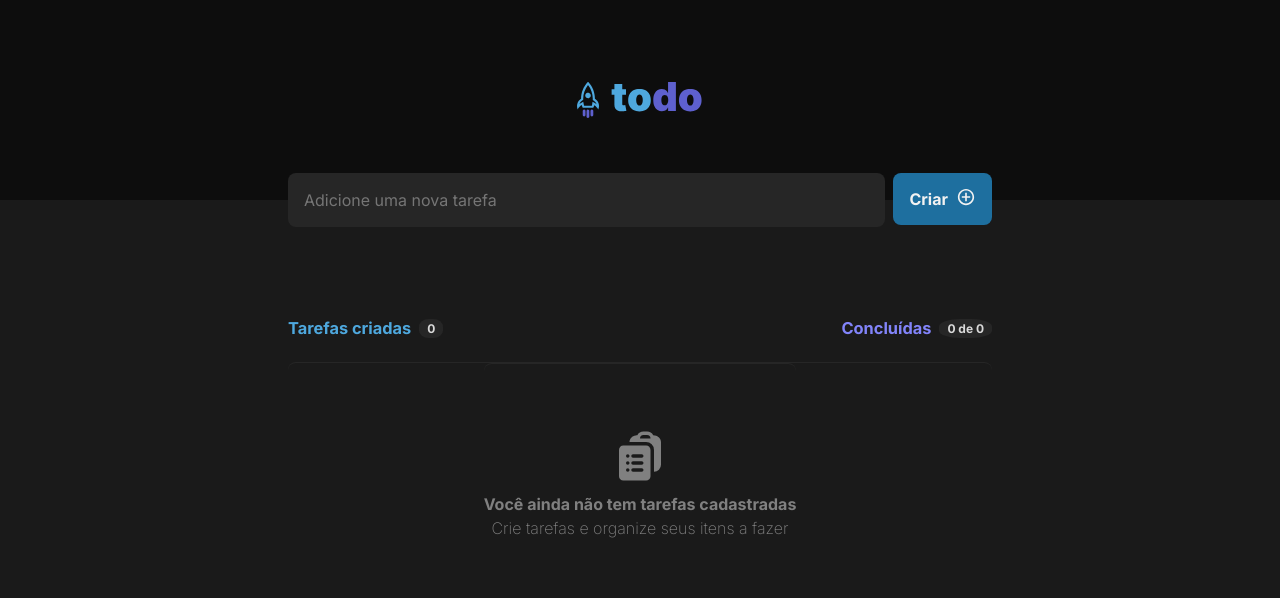
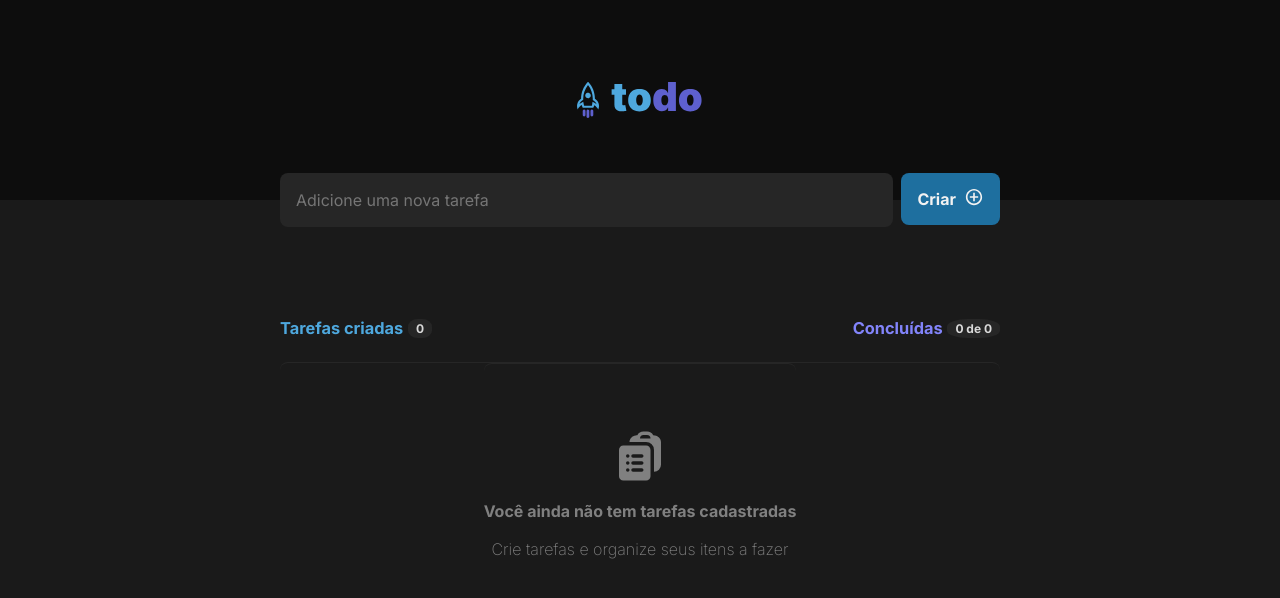
Before and after one commit to limagustavo2200/ToDoListReact, a React (Vite) app: page / in a window 1280 px wide. Shown: the top 598 px of the page. Built offline with nearby package versions, Linux system fonts and the light colour scheme.

Commit message:
refactor: css on info_container

```diff
--- a/src/App.module.css
+++ b/src/App.module.css
@@ -5,8 +5,8 @@
     max-width: 46rem;
     width: 100%;
     margin: 0 auto;
-    padding-left: 1rem;
-    padding-right: 1rem;
+    padding-left: 0.5rem;
+    padding-right: 0.5rem;
 
 }
 
@@ -35,14 +35,14 @@
     font-size: 0.875rem;
     margin-bottom: 1.5rem;
     font-weight: bold;
-    gap: 1rem;
+    gap: 0.5rem;
 }
 
 .title_and_accountant {
     display: flex;
     align-items: center;
     justify-content: flex-start;
-    gap: 0.5rem;
+    gap: 0.3rem;
 }
 
 .title_and_accountant  p {
@@ -73,6 +73,7 @@
     font-size: 1rem;
     color: var(--gray-300);
     width: 100%;
+    text-align: center;
 
     display: flex;
     flex-direction: column;
@@ -94,7 +95,7 @@
     justify-content: center;
     align-items: center;
     gap: 1rem;
-    line-height: 0.5rem;
+    line-height: 1.4rem;
 }
 
 .info_container span {
--- a/src/App.tsx
+++ b/src/App.tsx
@@ -33,6 +33,7 @@ export function App() {
     const newTask = {
       id: uuidv4(),
       message,
+      completed: false,
     };
     setTasks((prevTasks) => [...prevTasks, newTask]);
     console.log('chegou aqui no fim da adicao de task');
```
